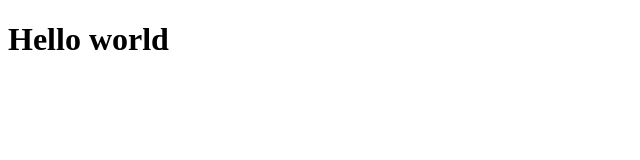
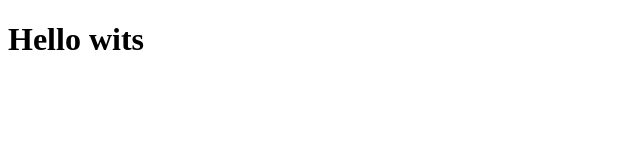
Before and after one commit to Ruaan1/eg, a plain HTML site: page index.html in a window 1280 px wide. Shown: the full height of the page, 0-640 px from the left. Drawn offline with Linux system fonts and the light colour scheme.

Commit message:
Update index.html

```diff
--- a/index.html
+++ b/index.html
@@ -6,5 +6,5 @@
     <title>Document</title>
 </head>
 <body>
-    <h1>Hello world</body>
+    <h1>Hello wits</body>
 </html>
```
